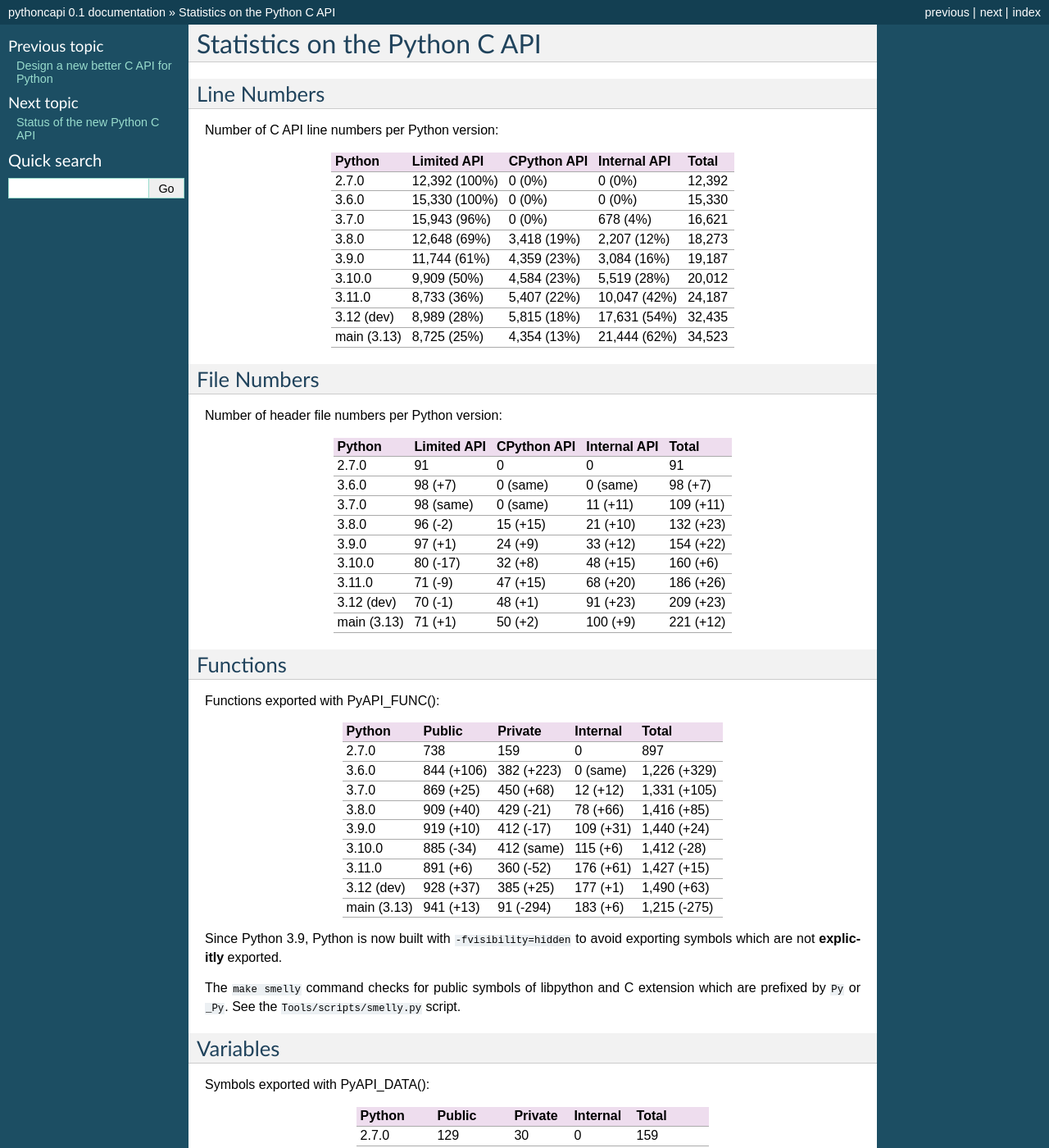
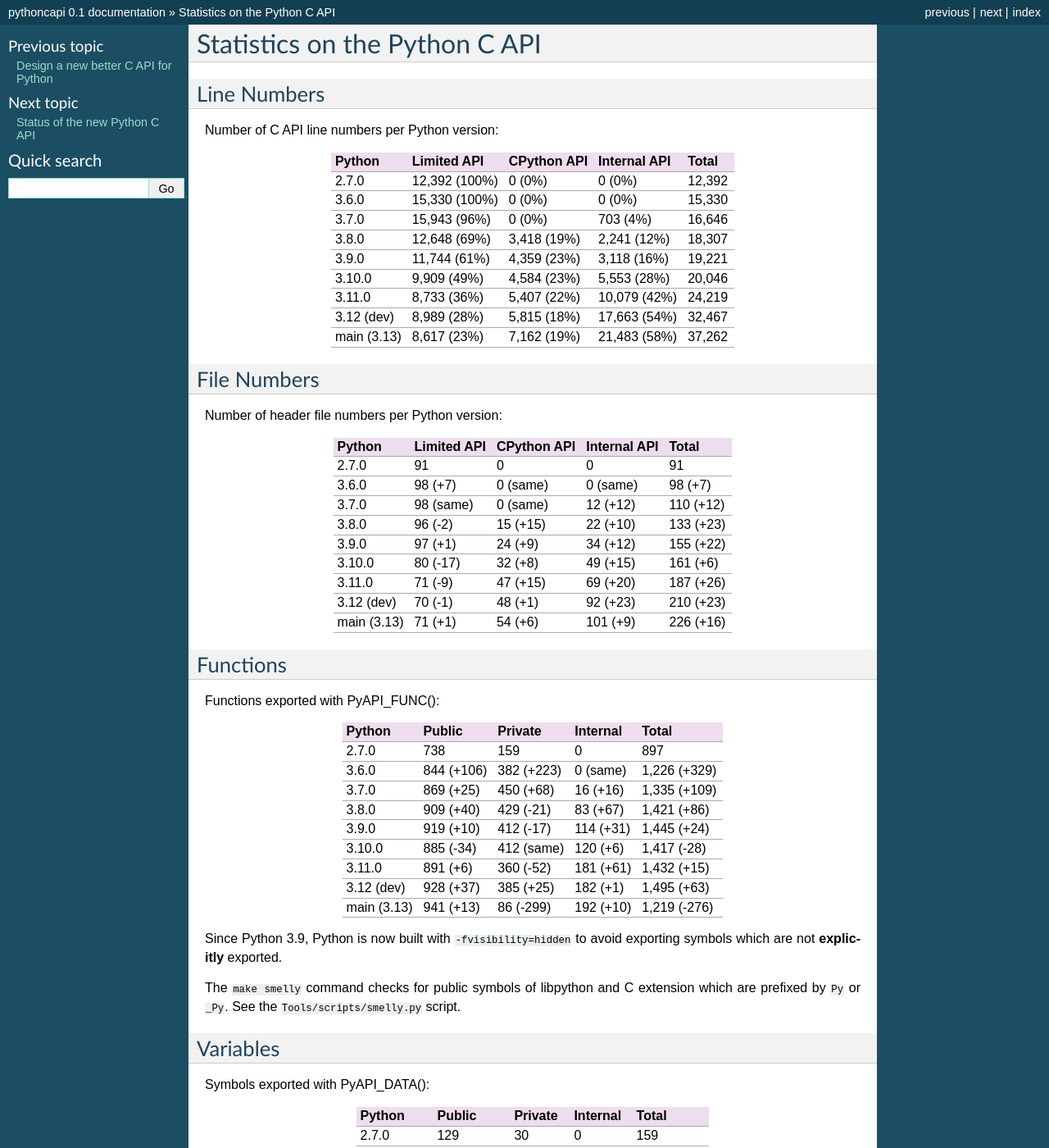
Before and after one commit to pythoncapi/pythoncapi, a Sphinx documentation site: the page built from doc/stats.rst, in a window 1280 px wide and 1400 px high. Shown: the whole window at 82% size. Built offline with Sphinx 7.4.7, drawn with Linux system fonts in a browser that asks for light colours; some of the changed text lies outside the part shown.

Commit message:
Parse also Modules/posixmodule.h internal header

```diff
--- a/doc/pythoncapi.py
+++ b/doc/pythoncapi.py
@@ -23,6 +23,7 @@ GIT_DIR = os.path.normpath(os.path.join(os.path.dirname(__file__), '..', 'cpytho
 PATH_LIMITED_API = 'Include'
 PATH_CPYTHON_API = os.path.join('Include', 'cpython')
 PATH_INTERNAL_API = os.path.join('Include', 'internal')
+POSIXMODULE_H = 'Modules/posixmodule.h'
 
 RE_IDENTIFIER = r'[A-Za-z_][A-Za-z0-9_]*'
 RE_STRUCT_START = re.compile(r'^(?:typedef +)?struct(?: +([A-Za-z0-9_]+))? *{', re.MULTILINE)
@@ -101,8 +102,11 @@ def list_files(path):
     if not os.path.exists(path):
         return []
     files = glob.glob(os.path.join(path, '*.h'))
-    return [name for name in files
-            if os.path.basename(name) not in EXCLUDE_HEADERS]
+    if path == PATH_INTERNAL_API:
+        files.append(POSIXMODULE_H)
+    files = [name for name in files
+             if os.path.basename(name) not in EXCLUDE_HEADERS]
+    return files
 
 
 def _get_types(filename, names):
--- a/doc/stats.rst
+++ b/doc/stats.rst
@@ -12,13 +12,13 @@ Python       Limited API    CPython API  Internal API  Total
 ===========  =============  ===========  ============  ======
 2.7.0        12,392 (100%)  0 (0%)       0 (0%)        12,392
 3.6.0        15,330 (100%)  0 (0%)       0 (0%)        15,330
-3.7.0        15,943 (96%)   0 (0%)       678 (4%)      16,621
-3.8.0        12,648 (69%)   3,418 (19%)  2,207 (12%)   18,273
-3.9.0        11,744 (61%)   4,359 (23%)  3,084 (16%)   19,187
-3.10.0       9,909 (50%)    4,584 (23%)  5,519 (28%)   20,012
-3.11.0       8,733 (36%)    5,407 (22%)  10,047 (42%)  24,187
-3.12 (dev)   8,989 (28%)    5,815 (18%)  17,631 (54%)  32,435
-main (3.13)  8,725 (25%)    4,354 (13%)  21,444 (62%)  34,523
+3.7.0        15,943 (96%)   0 (0%)       703 (4%)      16,646
+3.8.0        12,648 (69%)   3,418 (19%)  2,241 (12%)   18,307
+3.9.0        11,744 (61%)   4,359 (23%)  3,118 (16%)   19,221
+3.10.0       9,909 (49%)    4,584 (23%)  5,553 (28%)   20,046
+3.11.0       8,733 (36%)    5,407 (22%)  10,079 (42%)  24,219
+3.12 (dev)   8,989 (28%)    5,815 (18%)  17,663 (54%)  32,467
+main (3.13)  8,617 (23%)    7,162 (19%)  21,483 (58%)  37,262
 ===========  =============  ===========  ============  ======
 
 File Numbers
@@ -31,13 +31,13 @@ Python       Limited API  CPython API  Internal API  Total
 ===========  ===========  ===========  ============  =========
 2.7.0        91           0            0             91
 3.6.0        98 (+7)      0 (same)     0 (same)      98 (+7)
-3.7.0        98 (same)    0 (same)     11 (+11)      109 (+11)
-3.8.0        96 (-2)      15 (+15)     21 (+10)      132 (+23)
-3.9.0        97 (+1)      24 (+9)      33 (+12)      154 (+22)
-3.10.0       80 (-17)     32 (+8)      48 (+15)      160 (+6)
-3.11.0       71 (-9)      47 (+15)     68 (+20)      186 (+26)
-3.12 (dev)   70 (-1)      48 (+1)      91 (+23)      209 (+23)
-main (3.13)  71 (+1)      50 (+2)      100 (+9)      221 (+12)
+3.7.0        98 (same)    0 (same)     12 (+12)      110 (+12)
+3.8.0        96 (-2)      15 (+15)     22 (+10)      133 (+23)
+3.9.0        97 (+1)      24 (+9)      34 (+12)      155 (+22)
+3.10.0       80 (-17)     32 (+8)      49 (+15)      161 (+6)
+3.11.0       71 (-9)      47 (+15)     69 (+20)      187 (+26)
+3.12 (dev)   70 (-1)      48 (+1)      92 (+23)      210 (+23)
+main (3.13)  71 (+1)      54 (+6)      101 (+9)      226 (+16)
 ===========  ===========  ===========  ============  =========
 
 Functions
@@ -50,13 +50,13 @@ Python       Public      Private     Internal   Total
 ===========  ==========  ==========  =========  ============
 2.7.0        738         159         0          897
 3.6.0        844 (+106)  382 (+223)  0 (same)   1,226 (+329)
-3.7.0        869 (+25)   450 (+68)   12 (+12)   1,331 (+105)
-3.8.0        909 (+40)   429 (-21)   78 (+66)   1,416 (+85)
-3.9.0        919 (+10)   412 (-17)   109 (+31)  1,440 (+24)
-3.10.0       885 (-34)   412 (same)  115 (+6)   1,412 (-28)
-3.11.0       891 (+6)    360 (-52)   176 (+61)  1,427 (+15)
-3.12 (dev)   928 (+37)   385 (+25)   177 (+1)   1,490 (+63)
-main (3.13)  941 (+13)   91 (-294)   183 (+6)   1,215 (-275)
+3.7.0        869 (+25)   450 (+68)   16 (+16)   1,335 (+109)
+3.8.0        909 (+40)   429 (-21)   83 (+67)   1,421 (+86)
+3.9.0        919 (+10)   412 (-17)   114 (+31)  1,445 (+24)
+3.10.0       885 (-34)   412 (same)  120 (+6)   1,417 (-28)
+3.11.0       891 (+6)    360 (-52)   181 (+61)  1,432 (+15)
+3.12 (dev)   928 (+37)   385 (+25)   182 (+1)   1,495 (+63)
+main (3.13)  941 (+13)   86 (-299)   192 (+10)  1,219 (-276)
 ===========  ==========  ==========  =========  ============
 
 Since Python 3.9, Python is now built with ``-fvisibility=hidden`` to avoid
@@ -82,7 +82,7 @@ Python       Public      Private   Internal  Total
 3.10.0       173 (same)  33 (-2)   13 (-1)   219 (-3)
 3.11.0       177 (+4)    32 (-1)   10 (-3)   219 (same)
 3.12 (dev)   176 (-1)    29 (-3)   12 (+2)   217 (-2)
-main (3.13)  177 (+1)    14 (-15)  19 (+7)   210 (-7)
+main (3.13)  178 (+2)    14 (-15)  18 (+6)   210 (-7)
 ===========  ==========  ========  ========  ==========
 
 Public functions defined as macros and static inline functions
```
Also changed, not shown: other parts of doc/stats.rst (+1 -1 lines).
